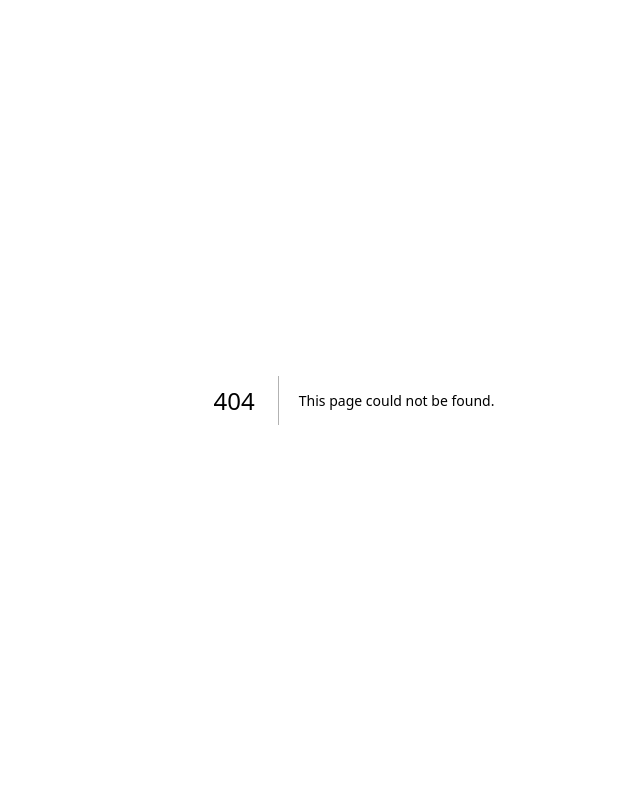
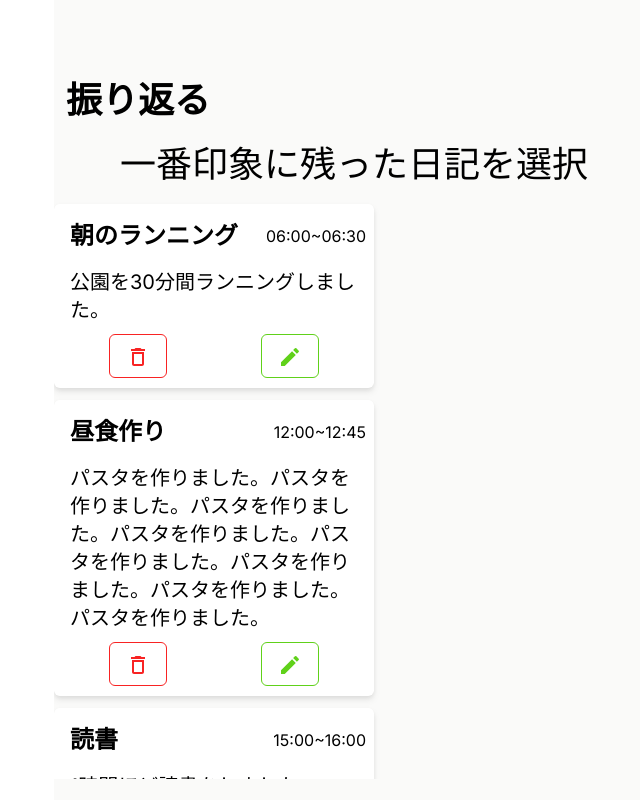
Before and after one commit to tech-harmony-team/Jibun-Log, a Next.js app in the folder next-front/: page /playback in a window 1280 px wide. Before the commit this address had no page. Shown: the whole page, without its empty margins (286-926 px from the left). Built offline with nearby package versions, Linux system fonts and the light colour scheme.

Commit message:
[FE#11] playbackディレクトリの作成

```diff
--- /dev/null
+++ b/next-front/src/app/playback/page.tsx
@@ -0,0 +1,20 @@
+"use client";
+
+import { useState } from "react";
+import SelectDiary from "@/features/selectDiary";
+import Loading from "@/features/loading";
+import Complete from "@/features/complete";
+import AnswerQuestion from "@/features/answerQuestion";
+
+export default function App() {
+	const [currentPage, setCurrentPage] = useState("selectDiary");
+
+	return (
+	<>
+		{currentPage === "selectDiary" && <SelectDiary setCurrentPage={setCurrentPage} currentPage={currentPage} />}
+		{currentPage === "loading" && <Loading setCurrentPage={setCurrentPage} currentPage={currentPage} />}
+		{currentPage === "complete" && <Complete setCurrentPage={setCurrentPage} currentPage={currentPage} />}
+		{currentPage === "answerQuestion" && <AnswerQuestion setCurrentPage={setCurrentPage} currentPage={currentPage} />}
+	</>
+	);
+}
--- /dev/null
+++ b/next-front/src/features/answerQuestion.tsx
@@ -0,0 +1,92 @@
+"use client";
+
+import { useState } from "react";
+import PageHeader from "@/components/typography/pageHeader";
+import { CircleButton } from "@/components/button/circleButton";
+import {
+  ChevronRightRounded,
+  ArrowBackIosNew,
+  CheckRounded,
+} from "@mui/icons-material";
+import { set } from "react-hook-form";
+
+
+export default function AnswerQuestion(
+	{ setCurrentPage, currentPage }: { setCurrentPage: (page: string) => void; currentPage: string }) {
+  const [title, setTitle] = useState<string>("");
+  const [diary, setDiary] = useState<string>("");
+  const [effort, setEffort] = useState<string>("");
+  const [gain, setGain] = useState<string>("");
+
+  const [error, setError] = useState<boolean>(false);
+
+  const handleBack = () => {
+    window.location.href = "/home";
+  };
+
+  const handleSubmit = () => {
+    if (!title || !diary || !effort || !gain) {
+      setError(true);
+      return;
+    }
+    setError(false);
+    setCurrentPage("complete");
+  };
+
+  return (
+    <>
+      <div className="w-4/5 max-w-600 h-full mx-auto pt-14 bg-stone-50 overflow-auto">
+        <PageHeader type="h1" textAlignment="left">
+          自分Log
+        </PageHeader>
+        <PageHeader type="h2" textAlignment="left">
+          日記を書く 1/2
+        </PageHeader>
+        <div className="flex flex-col w-4/5 mx-auto space-y-4">
+          <div className="flex flex-col w-full mx-auto space-y-4">
+            <textarea
+              className="w-full p-2 border border-gray-300 rounded-md"
+              placeholder="本文"
+              value={diary}
+              rows={4}
+              onChange={(e) => setDiary(e.target.value)}
+            />
+            <textarea
+              className="w-full p-2 border border-gray-300 rounded-md"
+              placeholder="工夫したこと"
+              value={effort}
+              rows={4}
+              onChange={(e) => setEffort(e.target.value)}
+            />
+            <textarea
+              className="w-full p-2 border border-gray-300 rounded-md"
+              placeholder="得たこと"
+              value={gain}
+              rows={4}
+              onChange={(e) => setGain(e.target.value)}
+            />
+            {error && <p className="text-red-500">すべて入力してください。</p>}
+            <div className="flex flex-row justify-end space-x-4">
+              <CircleButton
+                label="戻る"
+                fontsize="50px"
+                color="#fff"
+                backgroundColor="#999999"
+                Icon={ArrowBackIosNew}
+                onClick={handleBack}
+              />
+              <CircleButton
+                label="次へ"
+                fontsize="50px"
+                color="#fff"
+                backgroundColor="#60D11A"
+                Icon={ChevronRightRounded}
+                onClick={handleSubmit}
+              />
+            </div>
+          </div>
+        </div>
+      </div>
+    </>
+  );
+}
--- /dev/null
+++ b/next-front/src/features/complete.tsx
@@ -0,0 +1,35 @@
+"use client";
+
+import PageHeader from "@/components/typography/pageHeader";
+import { CircleButton } from "@/components/button/circleButton";
+import { CheckRounded } from "@mui/icons-material";
+
+export default function Complete(
+	{ setCurrentPage, currentPage }: { setCurrentPage: (page: string) => void; currentPage: string }) {
+	const handleBack = () => {
+		window.location.href = '/home';
+	};
+
+  return (
+		<>
+		<div className="w-4/5 max-w-600 h-full mx-auto pt-14 bg-stone-50">
+			<PageHeader type="h1" textAlignment="left">
+				自分Log
+			</PageHeader>
+			<PageHeader type="h2" textAlignment="left">
+				日記記録完了
+			</PageHeader>
+			<div className="flex flex-col items-center space-y-4">
+				<CircleButton
+					label="振り返り完了"
+					fontsize="100px"
+					color="#fff"
+					backgroundColor="#60D11A"
+					Icon={CheckRounded}
+				/>
+				<button onClick={handleBack} style={{ textDecoration: 'underline' }}>Homeに戻る</button>
+			</div>
+    </div>
+		</>
+  );
+}
--- /dev/null
+++ b/next-front/src/features/loading.tsx
@@ -0,0 +1,26 @@
+"use client";
+
+import { DiaryData } from "@/types/daiaryData";
+import DiaryCard from "@/components/daiary-card/diaryCard";
+import PageHeader from "@/components/typography/pageHeader";
+import { CircleButton } from "@/components/button/circleButton";
+import { Refresh } from "@mui/icons-material";
+
+export default function Loading(
+	{ setCurrentPage, currentPage }: { setCurrentPage: (page: string) => void; currentPage: string }) {
+  return (
+    <div className="w-4/5 max-w-600 h-full mx-auto pt-14 bg-stone-50">
+      <PageHeader type="h1" textAlignment="left">
+        ローディングページ
+      </PageHeader>
+			<CircleButton
+				label="リフレッシュ"
+				fontsize="100px"
+				color="#fff"
+				backgroundColor="#60D11A"
+				Icon={Refresh}
+				onClick={() => setCurrentPage("answerQuestion")}
+			/>
+    </div>
+  );
+}
--- /dev/null
+++ b/next-front/src/features/selectDiary.tsx
@@ -0,0 +1,100 @@
+"use client";
+
+import DiaryCard from "@/components/daiary-card/diaryCard";
+import PageHeader from "@/components/typography/pageHeader";
+import { DiaryData } from "@/types/daiaryData";
+import { set } from "react-hook-form";
+
+export default function SelectDiary(
+	{ setCurrentPage, currentPage }: { setCurrentPage: (page: string) => void; currentPage: string }) {
+  const testData: DiaryData[] = [
+    {
+      id: 1,
+      actionName: "朝のランニング",
+      actionDetail: "公園を30分間ランニングしました。",
+      originality: "新しいランニングルートを試しました。",
+      getSomething: "爽やかな気分と達成感",
+      questionOne: "今日のランニングの目標は？",
+      answerOne: "30分間走ること",
+      questionTwo: "ランニング中に気づいたことは？",
+      answerTwo: "新しいルートにはたくさんの花が咲いている",
+      imgUrl: "https://example.com/running.jpg",
+      isBestDiary: 1,
+      startTime: "06:00",
+      endTime: "06:30",
+      date: "2024-07-27",
+    },
+    {
+      id: 2,
+      actionName: "昼食作り",
+      actionDetail:
+        "パスタを作りました。パスタを作りました。パスタを作りました。パスタを作りました。パスタを作りました。パスタを作りました。パスタを作りました。パスタを作りました。",
+      originality: "新しいレシピを試しました。",
+      getSomething: "美味しいパスタと料理の自信",
+      questionOne: "今日の料理の目標は？",
+      answerOne: "新しいレシピを成功させること",
+      questionTwo: "料理中に気づいたことは？",
+      answerTwo: "料理は創造力を刺激する",
+      imgUrl: "https://example.com/cooking.jpg",
+      isBestDiary: 0,
+      startTime: "12:00",
+      endTime: "12:45",
+      date: "2024-07-27",
+    },
+    {
+      id: 3,
+      actionName: "読書",
+      actionDetail: "1時間ほど読書をしました。",
+      originality: "普段読まないジャンルの本を選びました。",
+      getSomething: "新しい知識とリラックスした時間",
+      questionOne: "今日の読書の目標は？",
+      answerOne: "1時間集中して読むこと",
+      questionTwo: "読書中に気づいたことは？",
+      answerTwo: "新しいジャンルも面白い",
+      imgUrl: "https://example.com/reading.jpg",
+      isBestDiary: 0,
+      startTime: "15:00",
+      endTime: "16:00",
+      date: "2024-07-27",
+    },
+    {
+      id: 4,
+      actionName: "夕方の散歩夕方の散歩夕方の散歩",
+      actionDetail: "近所を30分散歩しました。",
+      originality: "新しいルートを歩いてみました。",
+      getSomething: "リフレッシュした気分",
+      questionOne: "今日の散歩の目標は？",
+      answerOne: "30分間歩くこと",
+      questionTwo: "散歩中に気づいたことは？",
+      answerTwo: "新しいルートには美しい景色がたくさんある",
+      imgUrl: "https://example.com/walking.jpg",
+      isBestDiary: 1,
+      startTime: "18:00",
+      endTime: "18:30",
+      date: "2024-07-27",
+    },
+  ];
+
+  return (
+    <div className="w-4/5 max-w-600 h-full mx-auto pt-14 bg-stone-50">
+      <PageHeader type="h1" textAlignment="left">
+        振り返る
+      </PageHeader>
+      <h2 className="text-4xl text-center">一番印象に残った日記を選択</h2>
+      <div className="h-4/5 py-5 flex flex-col items-center gap-y-3 overflow-y-scroll">
+        {testData.map((diaryData) => (
+					<div className="w-full" key={diaryData.id} onClick={() => {
+            const selectedDiary = testData.find(data => data.id === diaryData.id);
+            if (selectedDiary) {
+              // 一致するidのデータをfeatures/loadingのpage.tsxに渡して、遷移するコード
+              // ここに遷移するコードを追加
+							setCurrentPage("loading");
+            }
+          }}>
+          	<DiaryCard key={diaryData.id} edit={true} diaryData={diaryData} />
+					</div>
+        ))}
+      </div>
+    </div>
+  );
+}
```
Also changed, not shown: 1 other file (tests, documents, lock files or other folders).
